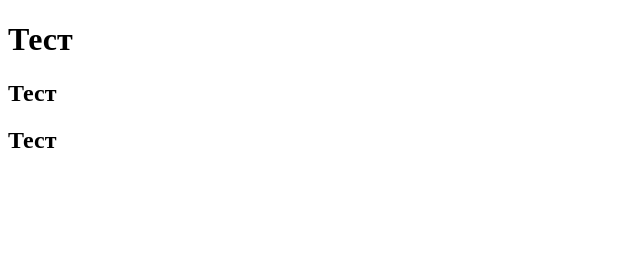
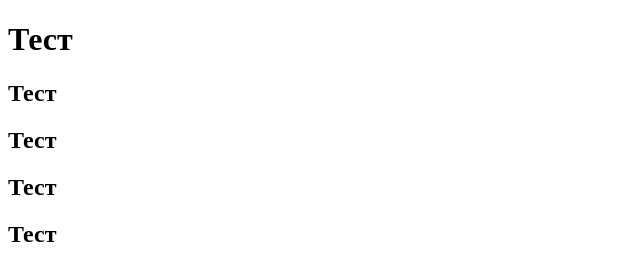
Before and after one commit to sdnazarova/task-html, a website: page src/index.html in a window 1280 px wide. Shown: the whole page, without its empty margins (0-640 px from the left). Drawn offline with Linux system fonts and the light colour scheme.

Commit message:
Задание по HTML

```diff
--- a/src/index.html
+++ b/src/index.html
@@ -7,4 +7,6 @@
     <h1>Тест</h1>
         <h2>Тест</h2>
         <h2>Тест</h2>
+        <h2>Тест</h2>
+        <h2>Тест</h2>
 </html>
```
